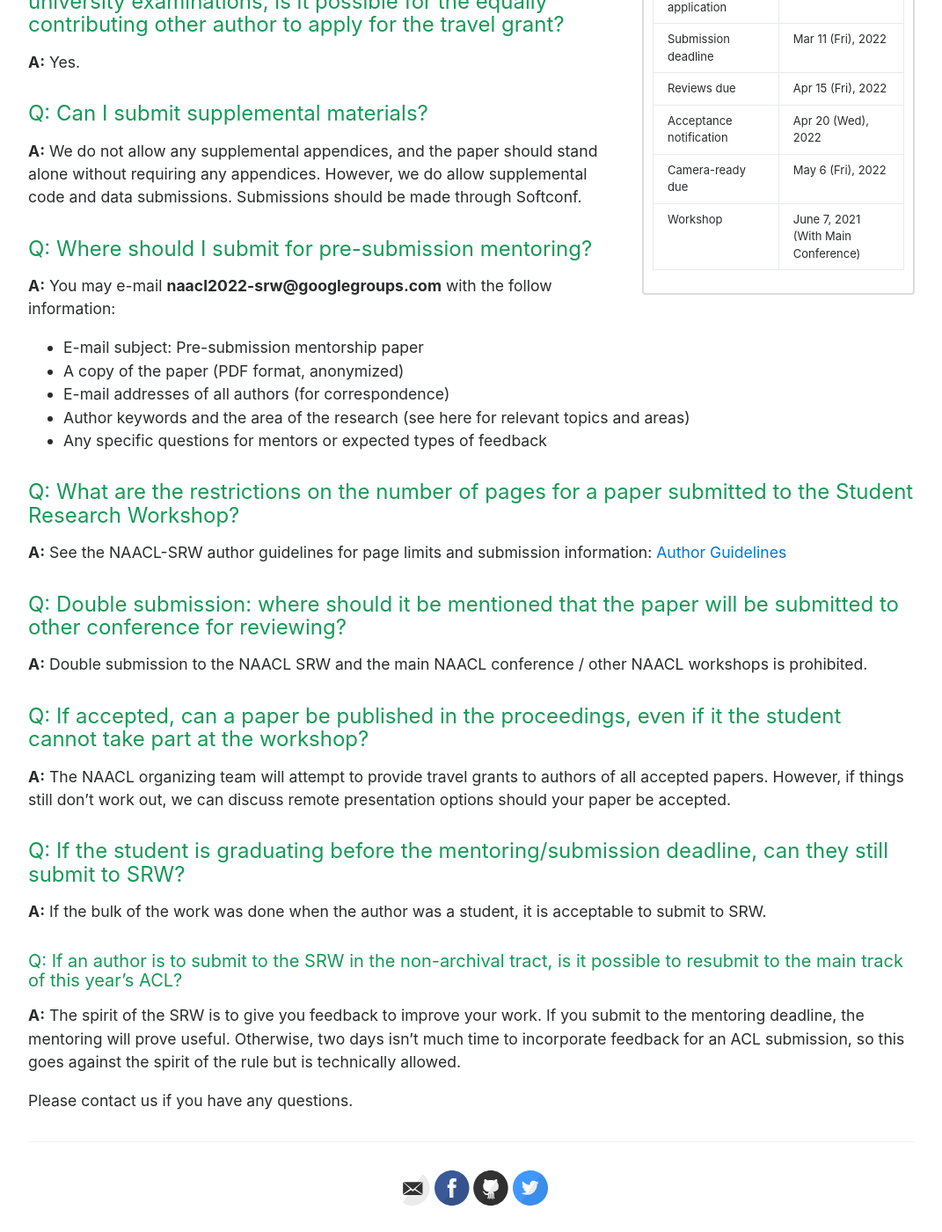
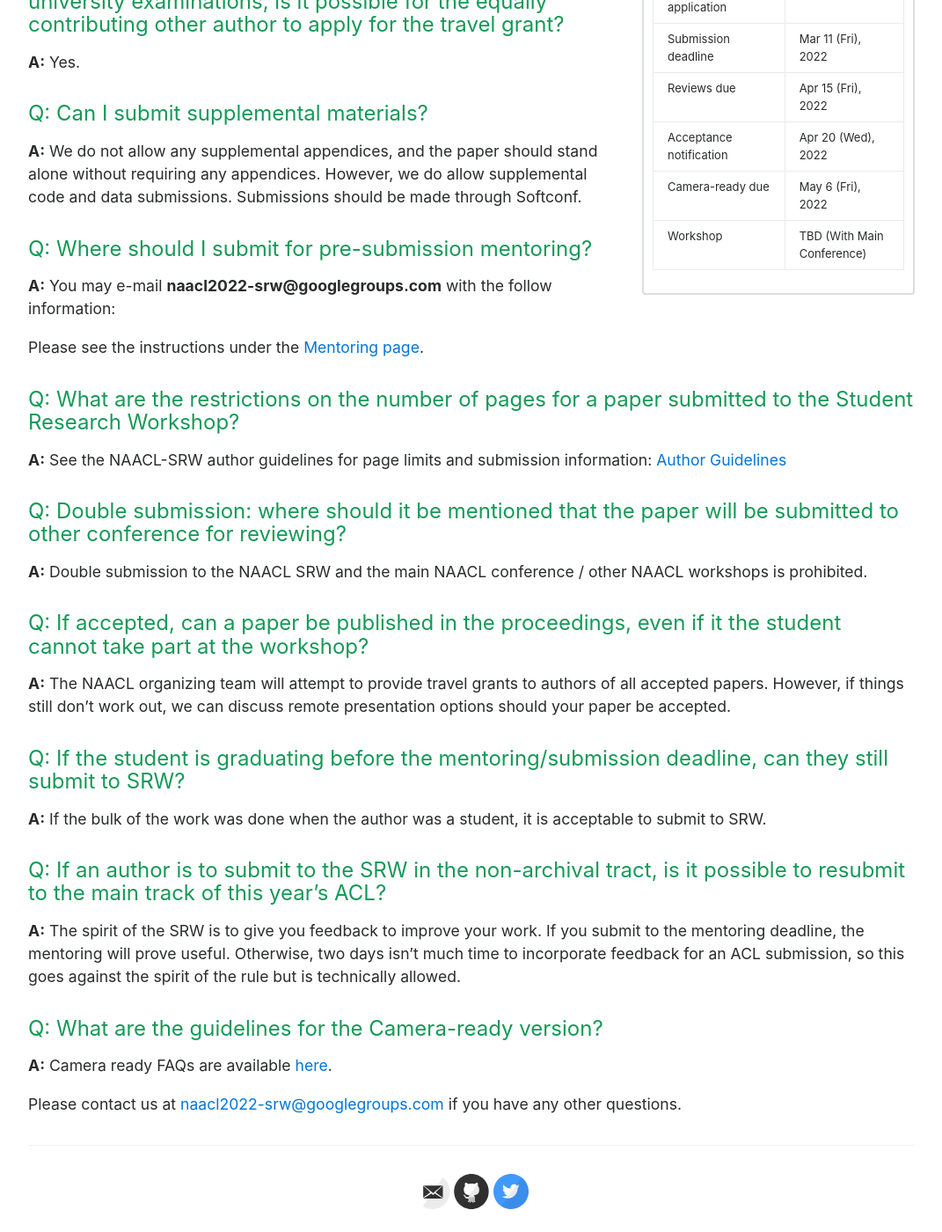
Before and after one commit to naacl2022-srw/naacl2022-srw.github.io, a Jekyll site: the page built from faq.md, in a window 1280 px wide and 1400 px high, scrolled down 643 px. Shown: the whole window at 88% size, without its empty margins (104-1175 px from the left). Built offline with Jekyll 4.4.1, drawn with Linux system fonts in a browser that asks for light colours.

Commit message:
Small changes as discussed in meeting two week sago

```diff
--- a/_config.yml
+++ b/_config.yml
@@ -61,6 +61,5 @@ naver_site_verification  :
 footer-links:
   dribbble:
   email: naacl2022-srw@googlegroups.com
-  facebook: naaclsrw2022
   github: naacl2022-srw
   twitter: naacl_srw
--- a/_layouts/default.html
+++ b/_layouts/default.html
@@ -62,7 +62,7 @@
               </td>
             </tr>
             <tr><td>Workshop</td>
-              <td>June 7, 2021 (With Main Conference)</td>
+              <td>TBD (With Main Conference)</td>
             </tr>
             <tr></tr>
             <tr>
--- a/faq.md
+++ b/faq.md
@@ -16,11 +16,7 @@ __A:__ We do not allow any supplemental appendices, and the paper should stand a
 #### Q: Where should I submit for pre-submission mentoring?
 __A:__ You may e-mail __naacl2022-srw@googlegroups.com__ with the follow information:
 
-* E-mail subject: Pre-submission mentorship paper
-* A copy of the paper (PDF format, anonymized)
-* E-mail addresses of all authors (for correspondence)
-* Author keywords and the area of the research (see here for relevant topics and areas)
-* Any specific questions for mentors or expected types of feedback
+Please see the instructions under the [Mentoring page](https://naacl2022-srw.github.io/mentoring).
 
 #### Q: What are the restrictions on the number of pages for a paper submitted to the Student Research Workshop?
 __A:__ See the NAACL-SRW author guidelines for page limits and submission information:
@@ -35,13 +31,10 @@ __A:__ The NAACL organizing team will attempt to provide travel grants to author
 #### Q: If the student is graduating before the mentoring/submission deadline, can they still submit to SRW?
 __A:__ If the bulk of the work was done when the author was a student, it is acceptable to submit to SRW.
 
-##### Q: If an author is to submit to the SRW in the non-archival tract, is it possible to resubmit to the main track of this year's ACL?
+#### Q: If an author is to submit to the SRW in the non-archival tract, is it possible to resubmit to the main track of this year's ACL?
 __A:__ The spirit of the SRW is to give you feedback to improve your work. If you submit to the mentoring deadline, the mentoring will prove useful. Otherwise, two days isn't much time to incorporate feedback for an ACL submission, so this goes against the spirit of the rule but is technically allowed.
 
-<!-- ### Q: When would it be possible to know the status of the grant to look into applying for a visa, other planning?
-__A:__ We encourage to apply for visa soon and not to wait for the decision of travel grant. Visa application processes can take a long time. So start soon. -->
+#### Q: What are the guidelines for the Camera-ready version?
+__A:__ Camera ready FAQs are available [here](https://github.com/acl-org/acl-pub/blob/gh-pages/camera-ready-faq.md).
 
-<!-- ### Q: What are the guidelines for the Camera-ready version?
-__A:__ Camera ready FAQs are available [here](https://github.com/acl-org/acl-pub/blob/gh-pages/camera-ready-faq.md). -->
-
-Please contact us if you have any questions.
+Please contact us at  [naacl2022-srw@googlegroups.com](mailto:naacl2022-srw@googlegroups.com) if you have any other questions.
```
Also changed, not shown: index.md (+1 -1 lines), mentoring.md (+1 -1 lines).
